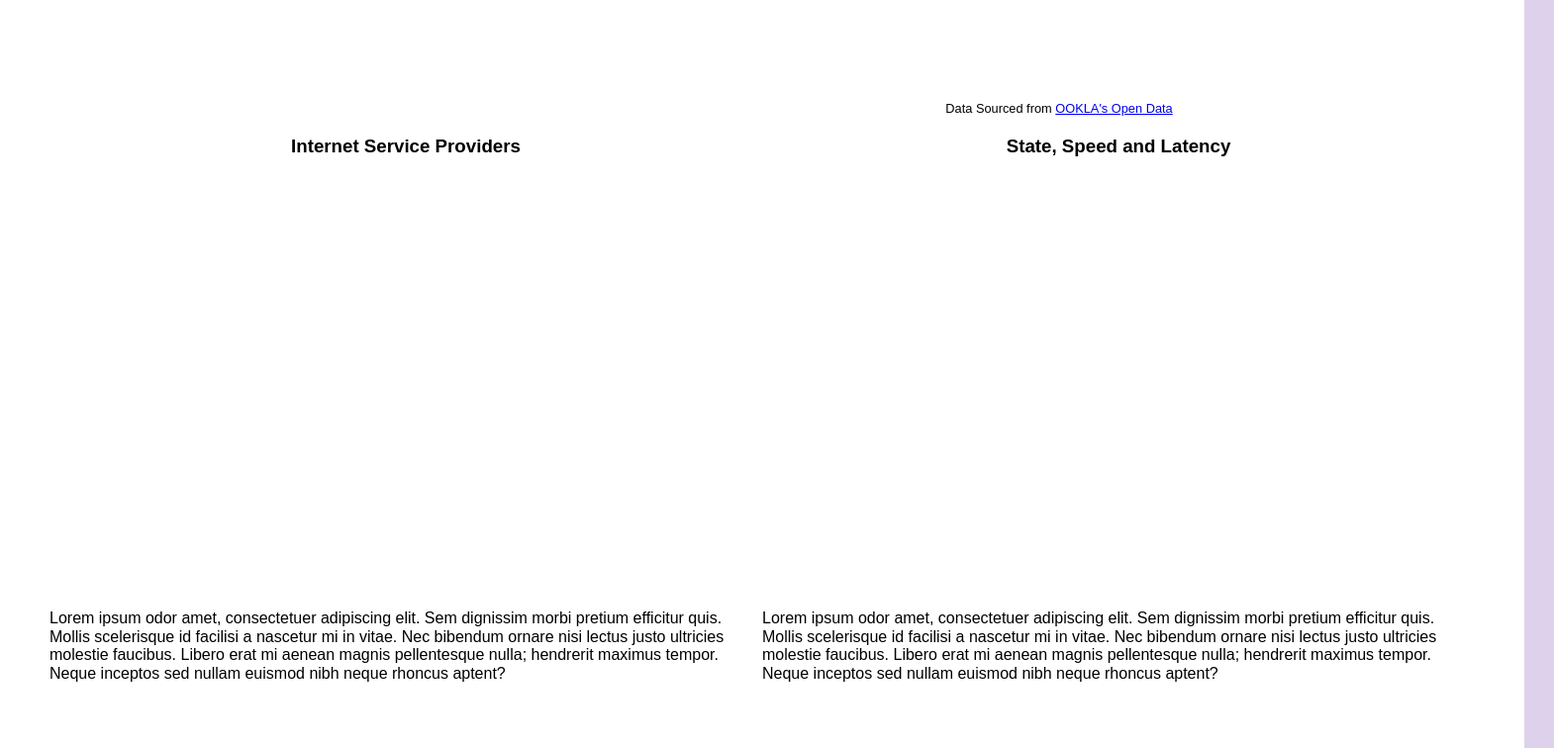
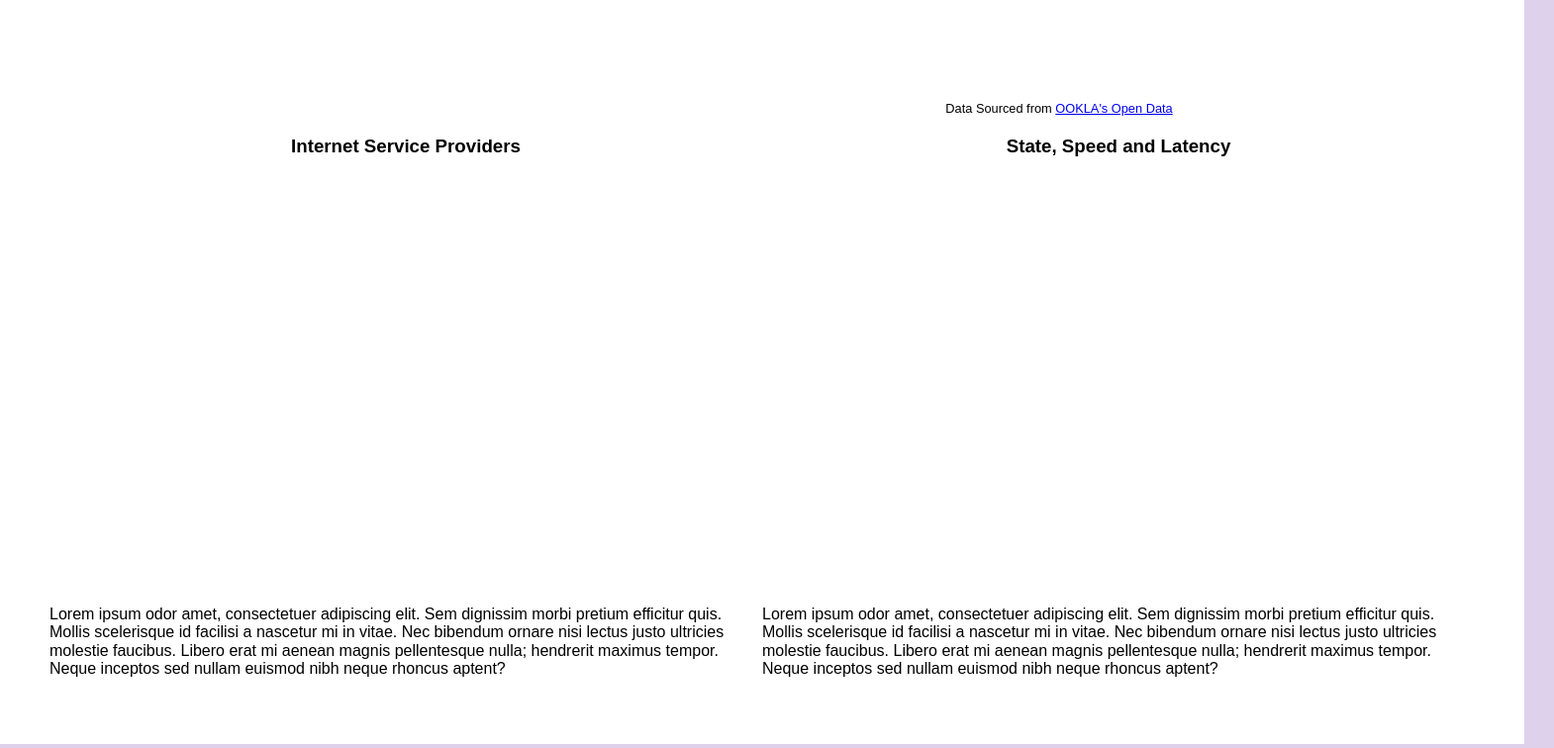
Before and after one commit to MohdoGestalt/FIT3179_Week9-10_Homework, a plain HTML site: page thing.html in a window 1280 px wide. Shown: the part 990-1746 px from the top of the page at 99% size, 1570 px wide, since content can reach past the window. Drawn offline with nearby package versions, Linux system fonts and the light colour scheme; a script that the page names is missing.

Commit message:
Adjusted page positionings for html

```diff
--- a/thing.html
+++ b/thing.html
@@ -58,7 +58,7 @@
                 <p>This map shows varying average download speeds across Malaysian states, with darker areas having faster speeds. The differences suggest unequal internet access across the country.</p>
             </div>
             <div class="pure-u-14-24">
-                <div id="vis2" class="vis-container vega-embed" role="graphics-document" aria-roledescription="visualization" aria-label="Vega visualization" style="cursor: default;">
+                <div id="vis2" class="vis-container vega-embed" role="graphics-document" aria-roledescription="visualization" aria-label="Vega visualization" style="cursor: default; justify-content: center;">
                     <canvas width="800" height="400" class="marks"></canvas>
                     <form class="vega-bindings"></form>
                 </div>
@@ -66,23 +66,27 @@
                     <small id="g1source">Data Sourced from <a href="https://github.com/teamookla/ookla-open-data?formCode=MG0AV3"> OOKLA's Open Data</a></small>
                 </div>
             </div>
-            <!-- Half page split -->
+            <!-- Half page split for header and Graphs-->
             <div class="pure-u-1-2">
                 <h3 style="text-align: center;">Internet Service Providers</h3>
                 <br>
-                <div id="vis3" class="vis-container vega-embed" role="graphics-document" aria-roledescription="visualization" aria-label="Vega visualization" style="cursor: default;">
+                <div id="vis3" class="vis-container vega-embed" role="graphics-document" aria-roledescription="visualization" aria-label="Vega visualization" style="display: flex; justify-content: center; align-items: center;">
                     <canvas width="800" height="400" class="marks"></canvas>
                     <form class="vega-bindings"></form>
                 </div>
-                <p>Lorem ipsum odor amet, consectetuer adipiscing elit. Sem dignissim morbi pretium efficitur quis. Mollis scelerisque id facilisi a nascetur mi in vitae. Nec bibendum ornare nisi lectus justo ultricies molestie faucibus. Libero erat mi aenean magnis pellentesque nulla; hendrerit maximus tempor. Neque inceptos sed nullam euismod nibh neque rhoncus aptent?</p>
             </div>
             <div class="pure-u-1-2">
                 <h3 style="text-align: center;">State, Speed and Latency</h3>
                 <br>
-                <div id="vis4" class="vis-container vega-embed" role="graphics-document" aria-roledescription="visualization" aria-label="Vega visualization" style="cursor: default;">
+                <div id="vis4" class="vis-container vega-embed" role="graphics-document" aria-roledescription="visualization" aria-label="Vega visualization" style="display: flex; justify-content: center; align-items: center;">
                     <canvas width="800" height="400" class="marks"></canvas>
                     <form class="vega-bindings"></form>
                 </div>
+            </div>
+            <div class="pure-u-1-2">
+                <p>Lorem ipsum odor amet, consectetuer adipiscing elit. Sem dignissim morbi pretium efficitur quis. Mollis scelerisque id facilisi a nascetur mi in vitae. Nec bibendum ornare nisi lectus justo ultricies molestie faucibus. Libero erat mi aenean magnis pellentesque nulla; hendrerit maximus tempor. Neque inceptos sed nullam euismod nibh neque rhoncus aptent?</p>
+            </div>
+            <div class="pure-u-1-2">
                 <p>Lorem ipsum odor amet, consectetuer adipiscing elit. Sem dignissim morbi pretium efficitur quis. Mollis scelerisque id facilisi a nascetur mi in vitae. Nec bibendum ornare nisi lectus justo ultricies molestie faucibus. Libero erat mi aenean magnis pellentesque nulla; hendrerit maximus tempor. Neque inceptos sed nullam euismod nibh neque rhoncus aptent?</p>
             </div>
         </div>
```
